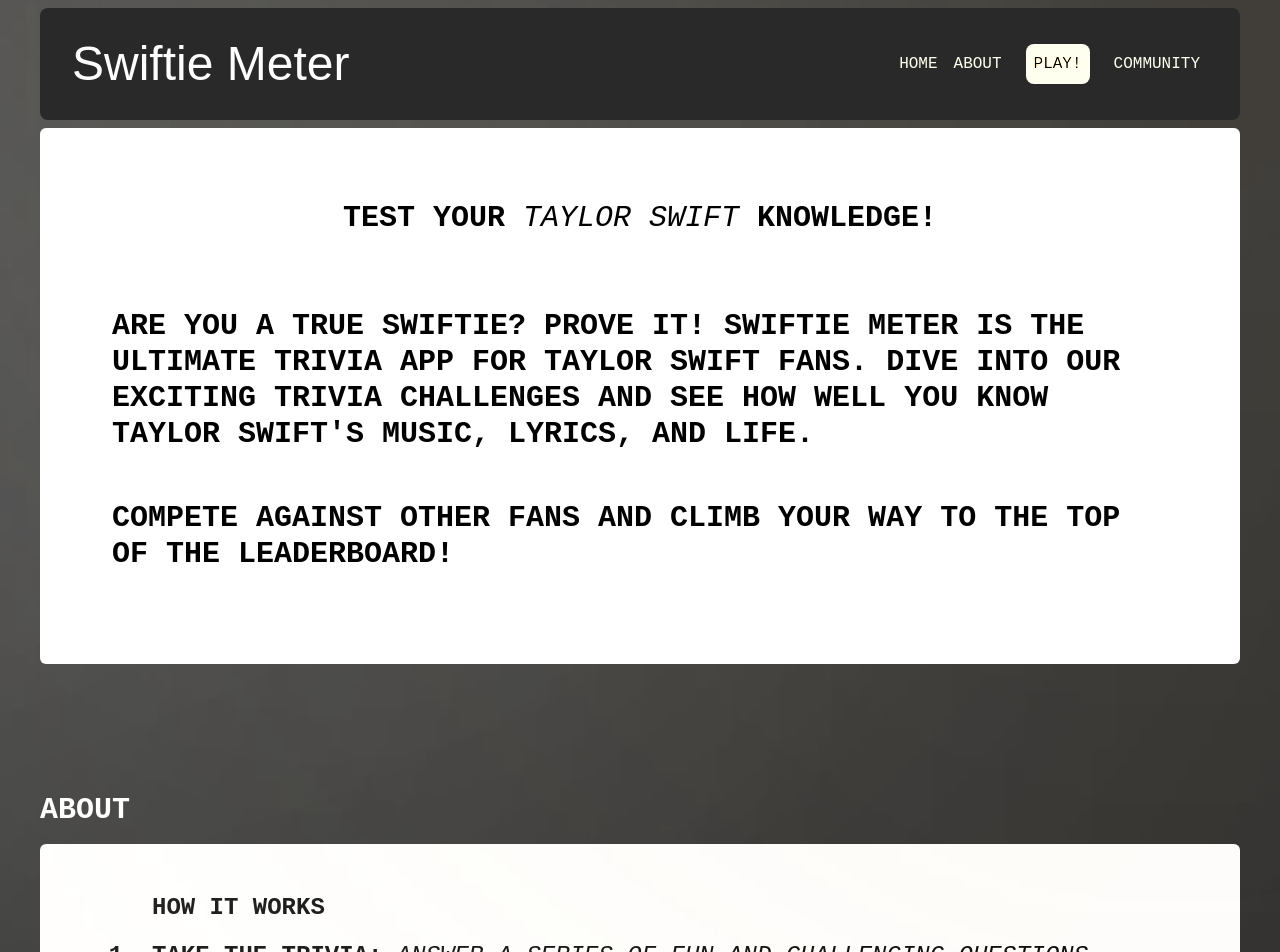
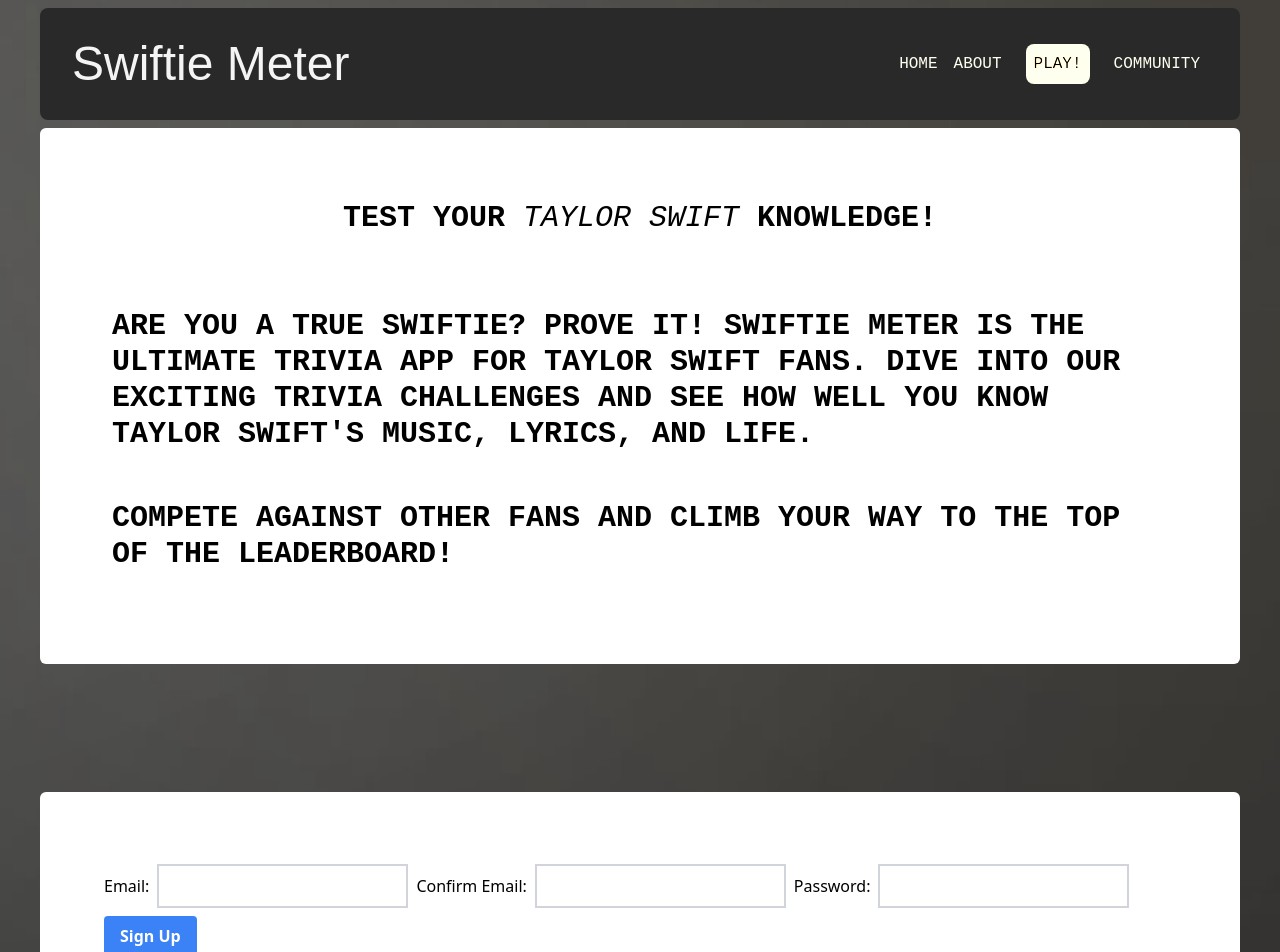
Before and after one commit to purohitamann/Swiftie-Meter, a React (Vite) app in the folder swiftie-meter/: page / in a window 1280 px wide. Shown: the top 952 px of the page. Built offline with nearby package versions, Linux system fonts and the light colour scheme; a web font is replaced by a local one.

Commit message:
rest components updated

```diff
--- a/swiftie-meter/package.json
+++ b/swiftie-meter/package.json
@@ -7,10 +7,14 @@
     "dev": "vite",
     "build": "tsc && vite build",
     "lint": "eslint . --ext ts,tsx --report-unused-disable-directives --max-warnings 0",
+    "start": "concurrently \"npm run dev\" \"node server/server.js\"",
     "preview": "vite preview"
   },
   "dependencies": {
     "@openfonts/monofett_latin": "^1.44.2",
+    "body-parser": "^1.20.2",
+    "cors": "^2.8.5",
+    "express": "^4.19.2",
     "react": "^18.2.0",
     "react-dom": "^18.2.0"
   },
@@ -21,6 +25,7 @@
     "@typescript-eslint/parser": "^7.2.0",
     "@vitejs/plugin-react": "^4.2.1",
     "autoprefixer": "^10.4.19",
+    "concurrently": "^8.2.2",
     "eslint": "^8.57.0",
     "eslint-plugin-react-hooks": "^4.6.0",
     "eslint-plugin-react-refresh": "^0.4.6",
--- a/swiftie-meter/src/components/EntryPoint/EntryPoint.tsx
+++ b/swiftie-meter/src/components/EntryPoint/EntryPoint.tsx
@@ -5,6 +5,7 @@
 import Community from "../Community/Community";
 import Footer from "../Footer/Footer";
 import PlayGround from "../PlayGround/PlayGround";
+import SignupForm from "../SignupForm/SignupForm";
 const EntryPoint = () => {
   return (
     <div
@@ -19,8 +20,10 @@
       <div className="blur-[500px] w-1/2 h-1/2 z-100 absolute right-1/2 bottom-1/2 sepia bg-white rounded-xl"></div>
 
       <Navabar />
+
       <Home />
       <div className="blur-[800px] w-1/2 h-1/2 z-100 absolute left-2/3 bottom-2/3 sepia bg-slate-400 rounded-xl"></div>
+      <SignupForm />
       <About />
       <PlayGround />
       <Community />
--- /dev/null
+++ b/swiftie-meter/src/components/SignupForm/SignupForm.tsx
@@ -0,0 +1,100 @@
+import React, { useState } from "react";
+
+function SignupForm() {
+  const [email, setEmail] = useState("");
+  const [confirmEmail, setConfirmEmail] = useState("");
+  const [password, setPassword] = useState("");
+
+  //   const handleSubmit = async (event: React.FormEvent<HTMLFormElement>) => {
+  //     event.preventDefault();
+
+  //     // if (email !== confirmEmail) {
+  //     //   alert("Emails do not match");
+  //     //   return;
+  //     // }
+
+  //     const response = await fetch("http://localhost:3000/login", {
+  //       method: "POST",
+  //       headers: {
+  //         "Content-Type": "application/json",
+  //       },
+  //       body: JSON.stringify({ email, password }),
+  //     });
+
+  //     if (response.ok) {
+  //       alert("Signup successful");
+  //       console.log("Signup successful");
+  //     } else {
+  //       alert("Signup failed");
+  //       console.log("Signup failed");
+  //     }
+  //   };
+  const handleSubmit = async (event: React.FormEvent<HTMLFormElement>) => {
+    event.preventDefault();
+
+    try {
+      const response = await fetch("http://localhost:3000/login", {
+        method: "POST",
+        headers: {
+          "Content-Type": "application/json",
+        },
+        body: JSON.stringify({ email, password }),
+      });
+
+      if (!response.ok) {
+        throw new Error(`HTTP error! status: ${response.status}`);
+      }
+
+      const data = await response.json();
+      console.log("Server response", data);
+      alert("Signup successful");
+    } catch (error) {
+      console.error("An error occurred:", error);
+      alert("Signup failed: " + error);
+    }
+  };
+  return (
+    <div className="flex z-3 flex-col items-center  w-[1200px] z-10 mt-32 p-16 h-[536px] bg-white rounded-md text-black">
+      <form onSubmit={handleSubmit}>
+        <label>
+          Email:
+          <input
+            type="email"
+            className="border-2 border-gray-300 p-2 m-2"
+            value={email}
+            onChange={(e) => setEmail(e.target.value)}
+            required
+          />
+        </label>
+        <label>
+          Confirm Email:
+          <input
+            className="border-2 border-gray-300 p-2 m-2"
+            type="email"
+            value={confirmEmail}
+            onChange={(e) => setConfirmEmail(e.target.value)}
+            required
+          />
+        </label>
+        <label>
+          Password:
+          <input
+            className="border-2 border-gray-300 p-2 m-2"
+            type="password"
+            value={password}
+            onChange={(e) => setPassword(e.target.value)}
+            required
+          />
+        </label>
+        <button
+          type="submit"
+          className="bg-blue-500 hover:bg-blue-700 text-white font-bold py-2 px-4 rounded"
+        >
+          Sign Up
+        </button>
+      </form>
+    </div>
+  );
+}
+
+export default SignupForm;
```
Also changed, not shown: 2 other files (tests, documents, lock files or other folders).
